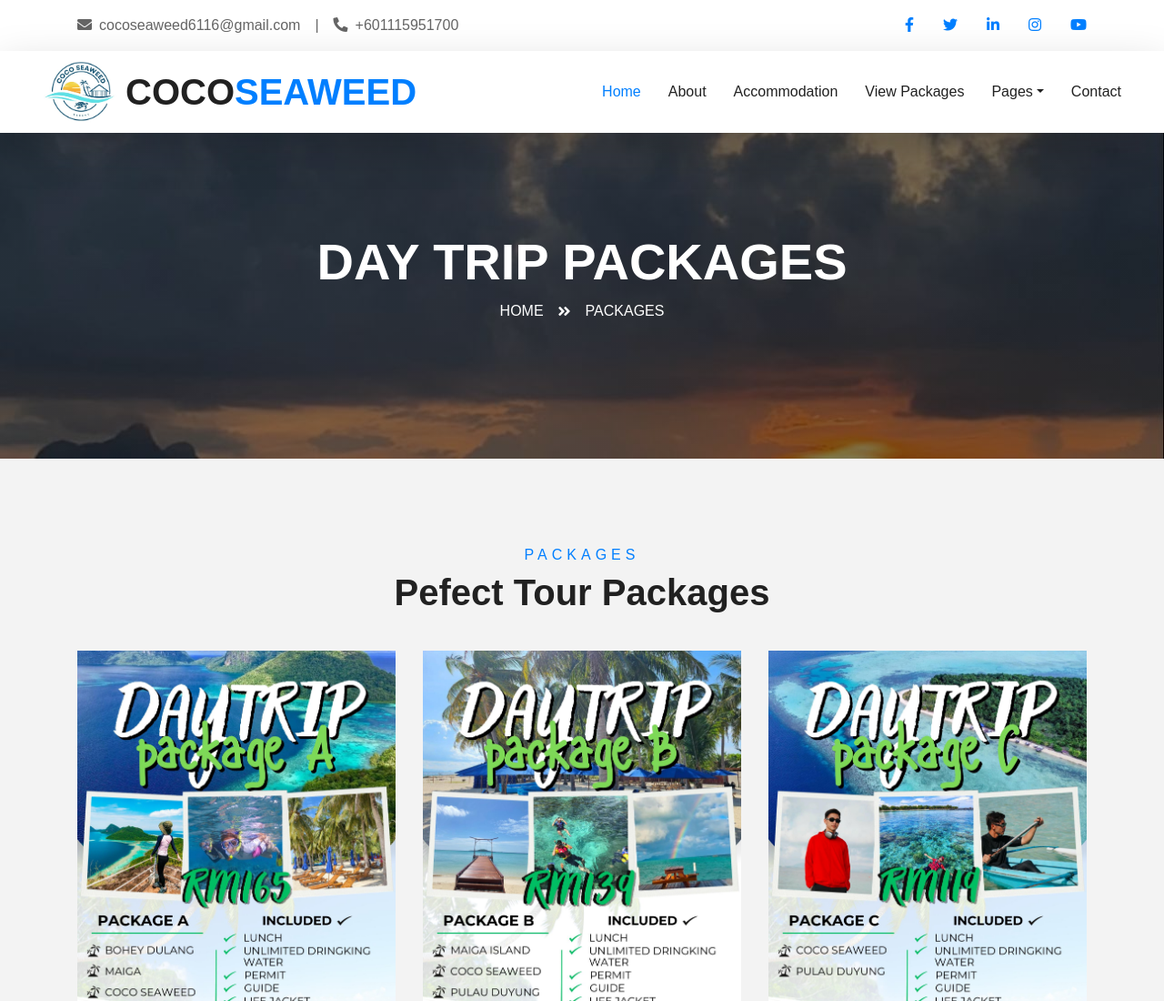
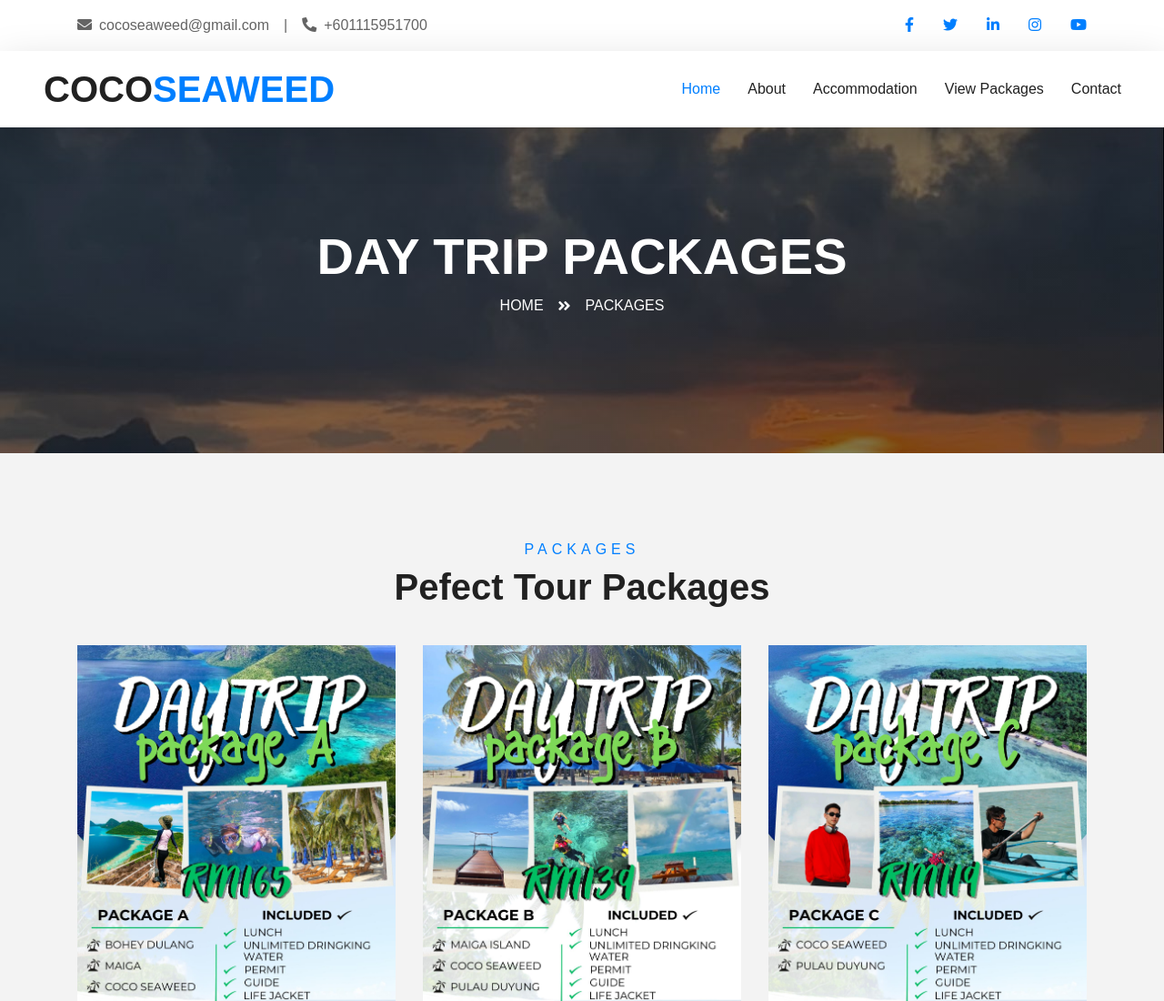
Before and after one commit to syukry0607/test, a plain HTML site: page package.html in a window 1280 px wide. Shown: the top 1100 px of the page at 91% size. Drawn offline with nearby package versions, Linux system fonts and the light colour scheme.

Commit message:
Update package.html

```diff
--- a/package.html
+++ b/package.html
@@ -15,12 +15,13 @@
 
 <body>
     <!-- Topbar Start -->
+    <!-- Topbar Start -->
     <div class="container-fluid bg-light pt-3 d-none d-lg-block">
         <div class="container">
             <div class="row">
                 <div class="col-lg-6 text-center text-lg-left mb-2 mb-lg-0">
                     <div class="d-inline-flex align-items-center">
-                        <p><i class="fa fa-envelope mr-2"></i>cocoseaweed6116@gmail.com</p>
+                        <p><i class="fa fa-envelope mr-2"></i>cocoseaweed@gmail.com</p>
                         <p class="text-body px-3">|</p>
                         <p><i class="fa fa-phone-alt mr-2"></i>+601115951700</p>
                     </div>
@@ -56,7 +57,7 @@
             <nav class="navbar navbar-expand-lg bg-light navbar-light shadow-lg py-3 py-lg-0 pl-3 pl-lg-5 w-100">
 
                 <a href="" class="navbar-brand d-flex align-items-center">
-                    <img class="w-100" src="img/logo.jpeg" alt="logo" style="width: 80px; height: 80px; object-fit: cover; margin-right: 10px;">
+                    <!--img class="w-100" src="img/logo.jpeg" alt="logo" style="width: 40px; height: 40px; object-fit: cover; margin-right: 10px;"-->
                     <h1 class="m-0 text-primary"><span class="text-dark">COCO</span>SEAWEED</h1>
                 </a>
 
@@ -69,14 +70,14 @@
                         <a href="about.html" class="nav-item nav-link">About</a>
                         <a href="service.html" class="nav-item nav-link">Accommodation</a>
                         <a href="package.html" class="nav-item nav-link">View Packages</a>
-                        <div class="nav-item dropdown">
+                        <!--div class="nav-item dropdown">
                             <a href="#" class="nav-link dropdown-toggle" data-toggle="dropdown">Pages</a>
                             <div class="dropdown-menu border-0 rounded-0 m-0">
                                 <a href="single.html" class="dropdown-item">Blog Detail</a>
                                 <a href="destination.html" class="dropdown-item">Destination</a>
                                 <a href="guide.html" class="dropdown-item">Travel Guides</a>
                             </div>
-                        </div>
+                        </div-->
                         <a href="contact.html" class="nav-item nav-link">Contact</a>
                     </div>
                 </div>
```
